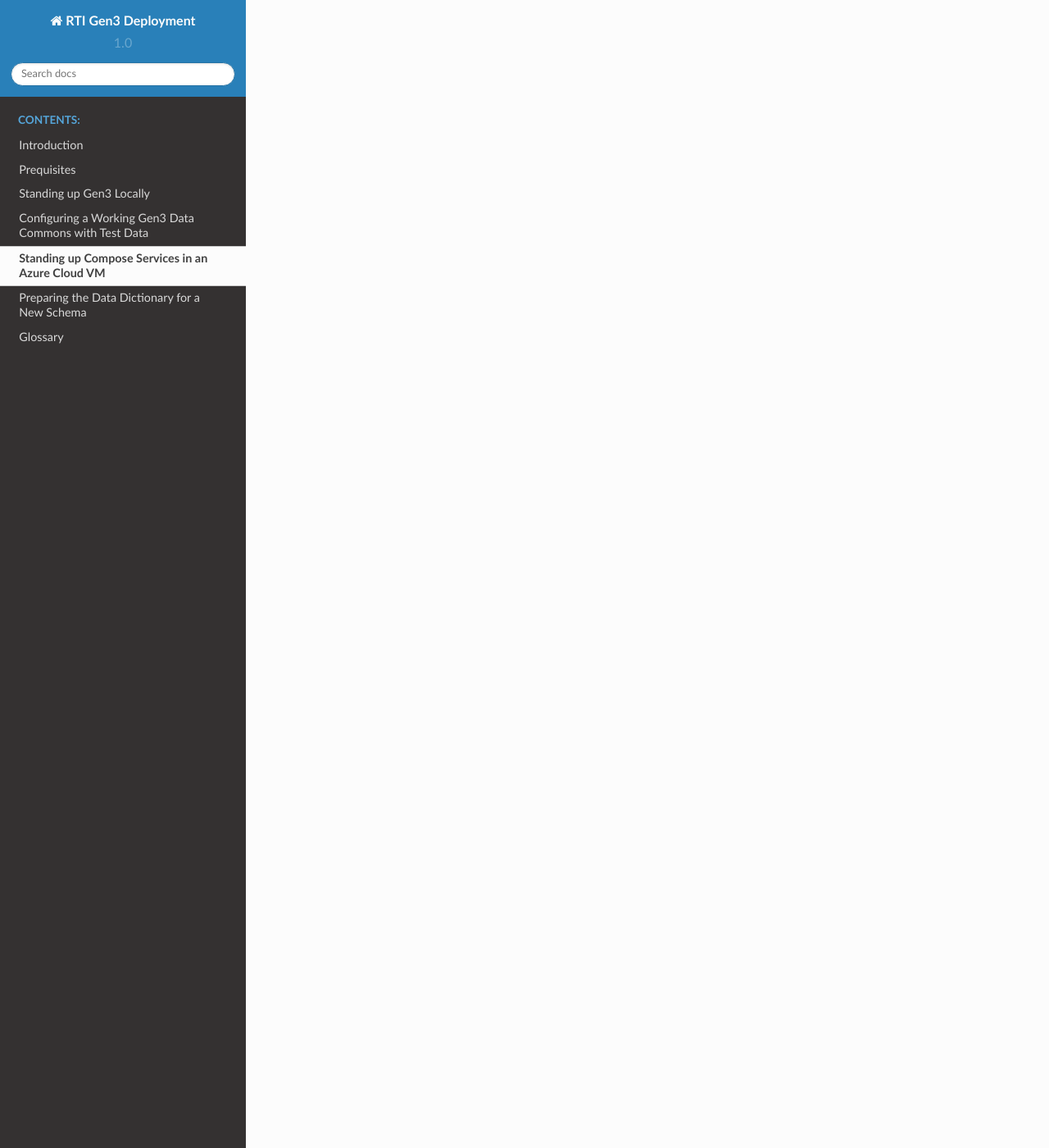
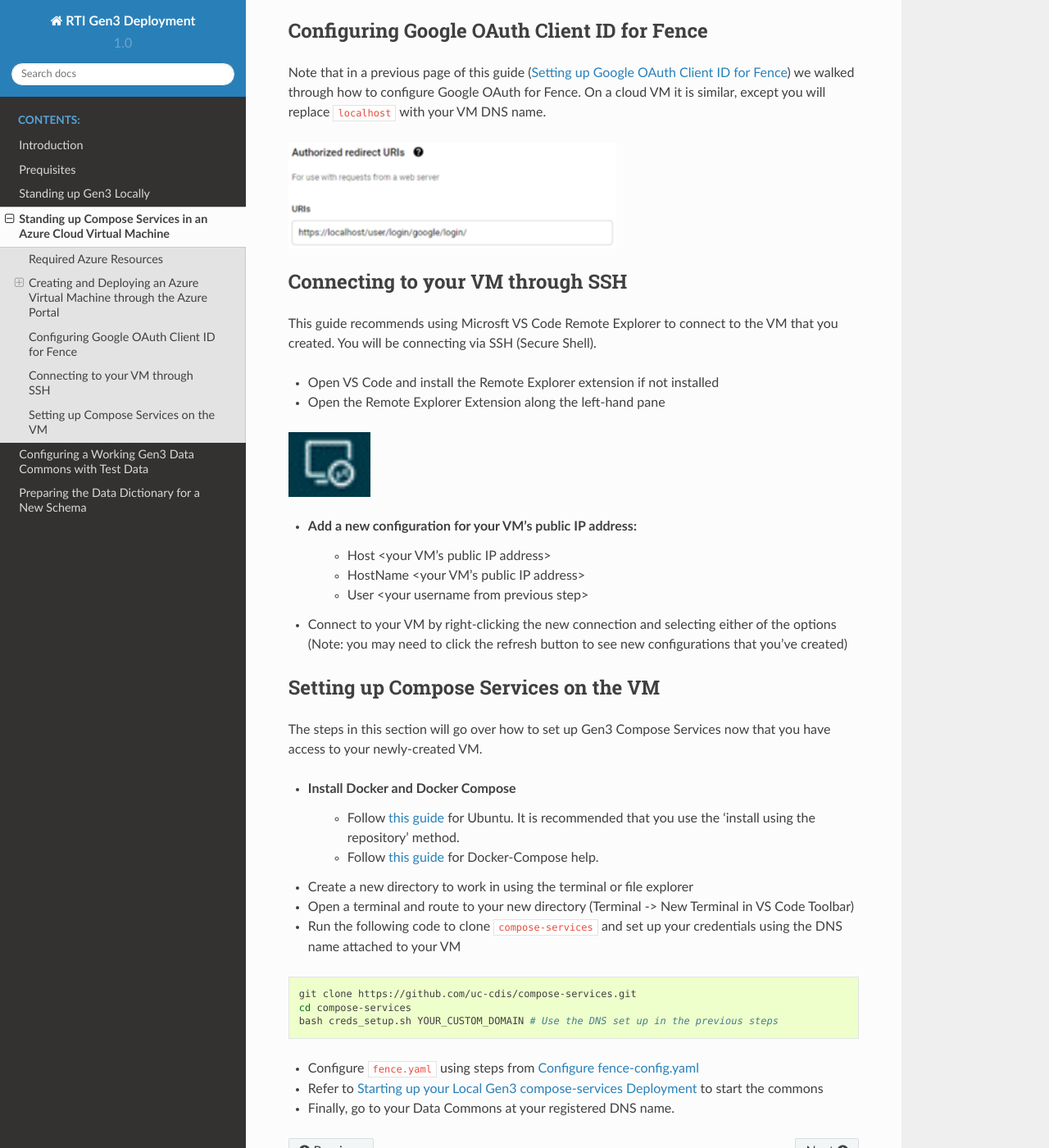
Before and after one commit to jcheadle-rti/rti_gen3_rtdocs, a Sphinx documentation site: the page built from docs/cloud_vm_standup.rst, in a window 1280 px wide and 1400 px high, scrolled down 1966 px. Shown: the whole window at 82% size. Built offline with Sphinx 7.4.7 and the Read the Docs theme 2.0.0, drawn with Linux system fonts in a browser that asks for light colours; some of the changed text lies outside the part shown.

Commit message:
final commit for IR&D

```diff
--- a/docs/cloud_vm_standup.rst
+++ b/docs/cloud_vm_standup.rst
@@ -1,6 +1,147 @@
 .. _cloud_vm_standup:
 
-Standing up Compose Services in an Azure Cloud VM
-=================================================
+Standing up Compose Services in an Azure Cloud Virtual Machine
+==============================================================
 
-Things
+This page will walk you through the steps to set up a Microsoft Azure Virtual Machine
+(VM) for the purposes of deploying Gen3 Compose Services in the cloud.  This page
+assumes that the user has or can access the following resources:
+
+Required Azure Resources
+++++++++++++++++++++++++
+
+* **Virtual Machine**
+
+   * Microsoft Azure subscription
+
+   * Azure Resource Group
+
+   * Azure Virtual Network and Subnet
+
+   * Recommended Configurations:
+
+      * Size: Standard D2s v3
+
+      * vCPUs: 2
+
+      * RAM: 8 GiB
+
+      * OS: Ubuntu Server 18.04 LTS
+
+* **Azure Disk (OS HDD)**
+
+   * Recommended Configuration: 64 GB size (default is 30 GB which is not enough space)
+
+* **DNS Name/Record attached to Virtual Machine**
+
+* **Public IP Address (of the Virtual Machine)**
+
+Creating and Deploying an Azure Virtual Machine through the Azure Portal
+++++++++++++++++++++++++++++++++++++++++++++++++++++++++++++++++++++++++
+
+Create the Azure VM
+-------------------
+
+* Log in to http://portal.azure.com
+
+* Click "Create a Resource"
+
+* Find/Search for "Virtual Machine" and click "Create"
+
+.. image:: images/cloud_vm_standup/azure_vm.png
+   :width: 150
+   :alt: Creating a Virtual Machine in Azure
+
+* Select your Azure subscription and the resource group to be used
+
+* Size dropdown -> select :code:`Standard_D2s_v3` which is $59.86/month
+
+.. image:: images/cloud_vm_standup/standard_disk.png
+   :width: 400
+   :alt: Azure VM: Standard Size
+
+* Choose 'password' for your authentication type and create a username and password
+
+* Click 'Next: Disks' and then for OS disk type select 'Standard HDD'
+
+* Click 'Next: Networking'
+
+   * Select your preconfigured Virtual Network and Subnet
+
+   * Ensure that no ports are open to the internet
+
+* Click 'Review and Create' and validate your configuration, then click 'create'
+
+Configure Networking
+--------------------
+
+* Choose 'Networking' from the left-hand toolbar
+
+* Add 3 inbound port rules (PORTS 22, 80, 443) for your IP address and anyone else who wants to access the commons.
+
+   * **Source**: IP Addresses
+   * **Source IP**: Enter your IP address and any others for individuals who want to access the commons
+   * **Source port ranges**: *
+   * **Destination**: Any
+   * **Action**: Allow
+
+* Choose 'Overview' from the left-hand toolbar
+
+   * In the top section you will see 'DNS name: Not configured'
+   * Click on 'Not Configured' and then create a DNS name (Azure will default to \*.eastus.cloudapp.azure.com)
+
+
+Configuring Google OAuth Client ID for Fence
+++++++++++++++++++++++++++++++++++++++++++++
+
+Note that in a previous page of this guide (:ref:`compose_services_standup:Setting up Google OAuth Client ID for Fence`) we walked through how to configure
+Google OAuth for Fence.  On a cloud VM it is similar, except you will replace
+:code:`localhost` with your VM DNS name.
+
+.. image:: images/cloud_vm_standup/google_oauth.png
+   :width: 400
+   :alt: Google OAuth Dialogue Box
+
+Connecting to your VM through SSH
++++++++++++++++++++++++++++++++++
+
+This guide recommends using Microsft VS Code Remote Explorer to connect to the VM
+that you created.  You will be connecting via SSH (Secure Shell).
+
+* Open VS Code and install the Remote Explorer extension if not installed
+* Open the Remote Explorer Extension along the left-hand pane
+
+.. image:: images/cloud_vm_standup/remote_explorer.png
+   :width: 100
+   :alt: Remote Explorer icon
+
+* Add a new configuration for your VM's public IP address:
+   * Host <your VM's public IP address>
+   * HostName <your VM's public IP address>
+   * User <your username from previous step>
+
+* Connect to your VM by right-clicking the new connection and selecting either of the options (Note: you may need to click the refresh button to see new configurations that you've created)
+
+Setting up Compose Services on the VM
++++++++++++++++++++++++++++++++++++++
+
+The steps in this section will go over how to set up Gen3 Compose Services now that you
+have access to your newly-created VM.
+
+* Install Docker and Docker Compose
+   * Follow `this guide <https://docs.docker.com/engine/install/ubuntu/#installation-methods>`__ for Ubuntu.  It is recommended that you use the 'install using the repository' method.
+   * Follow `this guide <https://docs.docker.com/compose/install/#install-compose-on-linux-systems>`__ for Docker-Compose help.
+
+* Create a new directory to work in using the terminal or file explorer
+* Open a terminal and route to your new directory (Terminal -> New Terminal in VS Code Toolbar)
+* Run the following code to clone :code:`compose-services` and set up your credentials using the DNS name attached to your VM
+
+.. code-block:: sh
+
+    git clone https://github.com/uc-cdis/compose-services.git
+    cd compose-services
+    bash creds_setup.sh YOUR_CUSTOM_DOMAIN # Use the DNS set up in the previous steps
+
+* Configure :code:`fence.yaml` using steps from :ref:`compose_services_standup:Configure fence-config.yaml`
+* Refer to :ref:`compose_services_standup:Starting up your Local Gen3 compose-services Deployment` to start the commons
+* Finally, go to your Data Commons at your registered DNS name.
--- a/docs/conf.py
+++ b/docs/conf.py
@@ -34,7 +34,9 @@
 extensions = [
     'sphinx_rtd_theme','sphinx.ext.autodoc',
     'sphinx.ext.viewcode',
-    'sphinx.ext.githubpages']
+    'sphinx.ext.githubpages',
+    'sphinx.ext.autosectionlabel']
+autosectionlabel_prefix_document = True
 
 # Add any paths that contain templates here, relative to this directory.
 templates_path = ['_templates']
```
Also changed, not shown: docs/compose_services_standup.rst (+2 -8 lines), docs/glossary.rst (deleted, +0 -13 lines), docs/index.rst (+1 -9 lines), docs/images/cloud_vm_standup/azure_vm.png (added), docs/images/cloud_vm_standup/google_oauth.png (added), docs/images/cloud_vm_standup/remote_explorer.png (added), docs/images/cloud_vm_standup/standard_disk.png (added).
